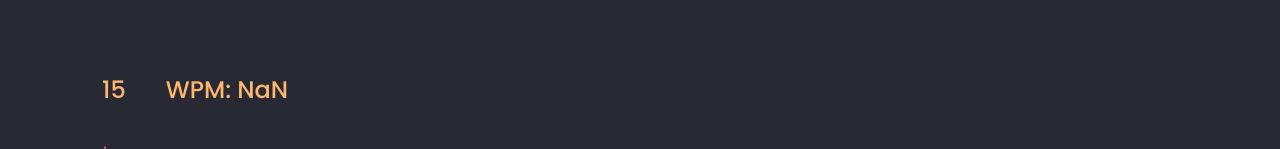
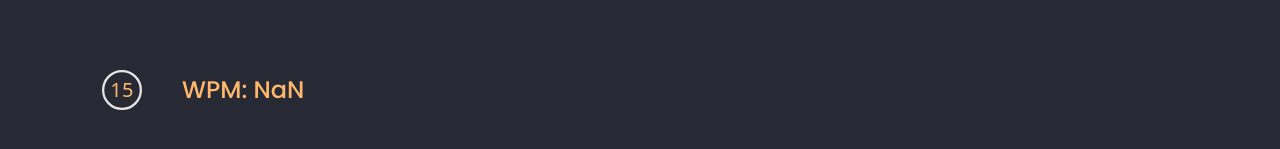
Before and after one commit to biskitsx/kittotype, a Next.js app: page / in a window 1280 px wide. Shown: the part 235-384 px from the top of the page. Built offline with nearby package versions, Linux system fonts and the light colour scheme.

Commit message:
use circurlar

```diff
--- a/src/pages/index.tsx
+++ b/src/pages/index.tsx
@@ -3,9 +3,11 @@ import { useEffect, useRef, useState } from 'react';
 import { Inter } from 'next/font/google';
 import Nav from '@/components/Nav';
 import Footer from '@/components/Footer';
+
 import { allWords } from '@/data/words';
 import { FontAwesomeIcon } from '@fortawesome/react-fontawesome';
 import { faArrowLeftRotate, faArrowRightRotate } from '@fortawesome/free-solid-svg-icons';
+import CircularWithValueLabel from '@/components/CircularProgess';
 const inter = Inter({ subsets: ['latin'] });
 
 
@@ -218,8 +220,9 @@ export default function Home() {
             <div className='container'>
                 <Nav />
                 <div className='wrap-content'>
-                    <div className='time-wpm'>
-                        <p className=''>{timeRemaining <= 0 ? 15 : Math.floor(timeRemaining)}</p>
+                    <div className='time-wpm flex items-center'>
+                        <CircularWithValueLabel timeRemaining={timeRemaining} />
+
                         <p className=''>WPM: {wpm}</p>
                     </div>
                     <div ref={wordsContainerRef} tabIndex={0} className='game'>
```
